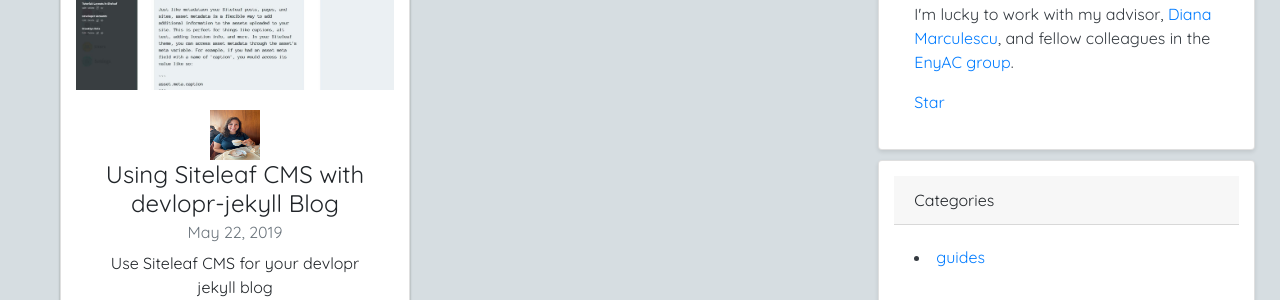
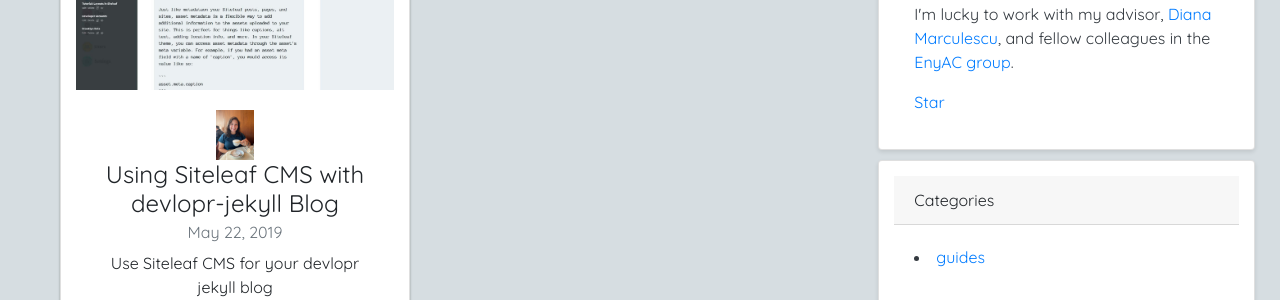
Before and after one commit to nfrumkin/nfrumkin.github.io, a Jekyll site: the page built from blog/index.html, in a window 1280 px wide. Shown: the part 434-734 px from the top of the page. Built offline with Jekyll 4.4.1, drawn with Linux system fonts in a browser that asks for light colours; nearby versions of some CDN libraries; the list of posts is cut into pages by our own code; comment, search, counter and statistics services are not loaded; a style sheet for code colours, icons or effects is not loaded.

Commit message:
fix object fit logo

```diff
--- a/_sass/devlog.scss
+++ b/_sass/devlog.scss
@@ -140,6 +140,9 @@ footer {
 .author-profile-img {
     width: 50px;
     height: 50px;
+    object-fit: contain;
+    display: block;
+    margin: 0 auto;
 }
 
 .project-desc {
```
